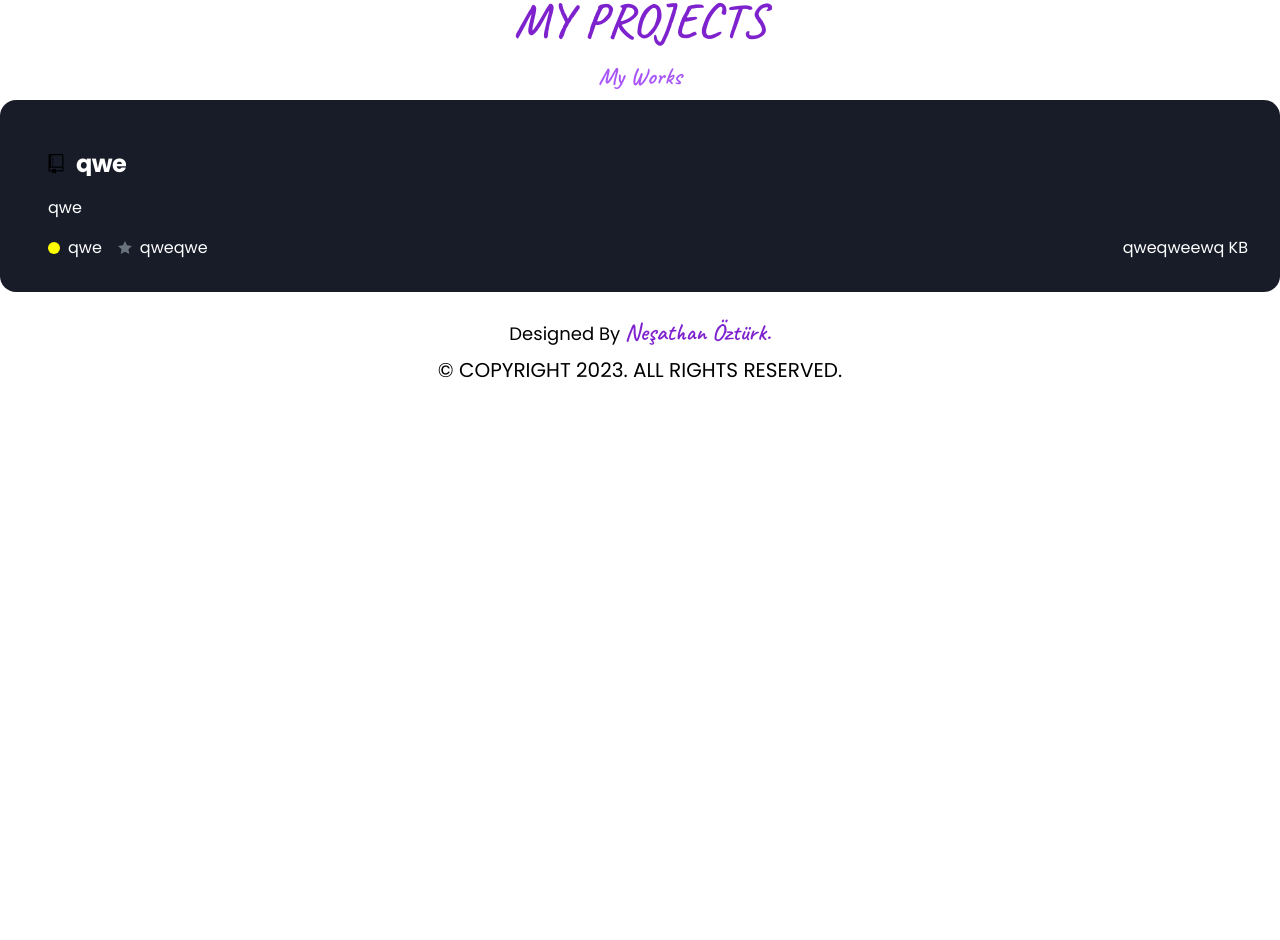
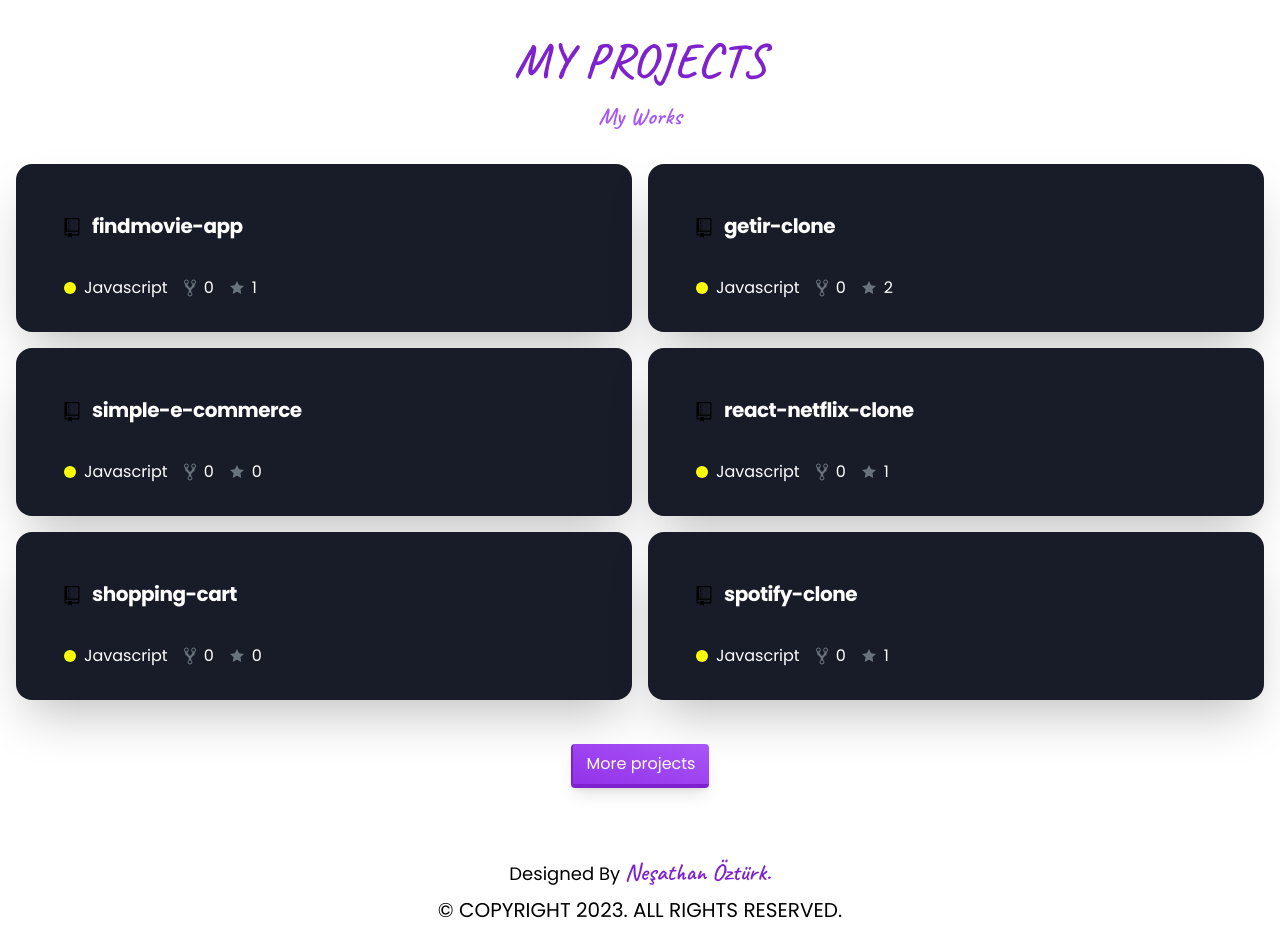
Before and after one commit to nesathanozturk/nesathanozturk, a React (Create React App) app: page / in a window 1280 px wide. Shown: the part 1324-2264 px from the top of the page. Before the commit the page ends 1724 px from the top, so only its background shows below. Built offline with nearby package versions, Linux system fonts and the light colour scheme.

Commit message:
feat: added more projects button

```diff
--- a/src/components/ProjectCard.jsx
+++ b/src/components/ProjectCard.jsx
@@ -1,6 +1,9 @@
-const ProjectCard = () => {
+const ProjectCard = ({ project }) => {
+  const { title, language, fork, star, link } = project;
+
   return (
-    <div className="github-card bg-[#171c28] text-[rgb(88, 96, 105)] text-white p-8 rounded-2xl curspor-pointer transition-all">
+    <a href={link}>
+      <div className="bg-[#171c28] hover:bg-[#1e2430] text-white p-8 rounded-2xl cursor-pointer transition-all shadow-2xl">
         <div className="flex items-center p-4">
           <svg
             aria-hidden="true"
@@ -15,11 +18,11 @@ const ProjectCard = () => {
               d="M4 9H3V8h1v1zm0-3H3v1h1V6zm0-2H3v1h1V4zm0-2H3v1h1V2zm8-1v12c0 .55-.45 1-1 1H6v2l-1.5-1.5L3 16v-2H1c-.55 0-1-.45-1-1V1c0-.55.45-1 1-1h10c.55 0 1 .45 1 1zm-1 10H1v2h2v-1h3v1h5v-2zm0-10H2v9h9V1z"
             ></path>
           </svg>
-        <p className="m-0 h-7 overflow-hidden tracking-tight font-bold text-2xl pl-2 mb-1 whitespace-nowrap">
-          qwe
+          <p className="m-0 h-7 overflow-hidden tracking-tight font-bold text-xl pl-2 mb-1 whitespace-nowrap">
+            {title}
           </p>
         </div>
-      <p className="pb-4 pl-4">qwe</p>
+        <p className="pb-4 pl-4"></p>
         <div className="flex justify-between">
           <div
             className="flex flex-1 gap-4
@@ -30,7 +33,24 @@ const ProjectCard = () => {
                 className="w-3 h-3 rounded-full mr-1"
                 style={{ backgroundColor: "yellow" }}
               ></div>
-            <p>qwe</p>
+              <p>{language}</p>
+            </span>
+            <span className="flex items-center gap-2">
+              <svg
+                aria-hidden="true"
+                className="flex flex-1"
+                height="20"
+                role="img"
+                viewBox="0 0 10 16"
+                width="12"
+                fill="rgb(106, 115, 125)"
+              >
+                <path
+                  fillRule="evenodd"
+                  d="M8 1a1.993 1.993 0 0 0-1 3.72V6L5 8 3 6V4.72A1.993 1.993 0 0 0 2 1a1.993 1.993 0 0 0-1 3.72V6.5l3 3v1.78A1.993 1.993 0 0 0 5 15a1.993 1.993 0 0 0 1-3.72V9.5l3-3V4.72A1.993 1.993 0 0 0 8 1zM2 4.2C1.34 4.2.8 3.65.8 3c0-.65.55-1.2 1.2-1.2.65 0 1.2.55 1.2 1.2 0 .65-.55 1.2-1.2 1.2zm3 10c-.66 0-1.2-.55-1.2-1.2 0-.65.55-1.2 1.2-1.2.65 0 1.2.55 1.2 1.2 0 .65-.55 1.2-1.2 1.2zm3-10c-.66 0-1.2-.55-1.2-1.2 0-.65.55-1.2 1.2-1.2.65 0 1.2.55 1.2 1.2 0 .65-.55 1.2-1.2 1.2z"
+                ></path>
+              </svg>
+              <p>{fork}</p>
             </span>
             <span className="flex items-center">
               <svg
@@ -47,14 +67,12 @@ const ProjectCard = () => {
                   d="M14 6l-4.9-.64L7 1 4.9 5.36 0 6l3.6 3.26L2.67 14 7 11.67 11.33 14l-.93-4.74L14 6z"
                 ></path>
               </svg>
-            <p className="pl-1">qweqwe</p>
+              <p className="pl-1">{star}</p>
             </span>
-        </div>
-        <div className="repo-right-stat">
-          <p>qweqweewq KB</p>
           </div>
         </div>
       </div>
+    </a>
   );
 };
 
--- a/src/components/Projects.jsx
+++ b/src/components/Projects.jsx
@@ -1,8 +1,9 @@
+import { projects } from "../utils/data";
 import ProjectCard from "./ProjectCard";
 
 const Projects = () => {
   return (
-    <section>
+    <section id="projects" className="my-10">
       <div className="w-full text-center">
         <h1 className="text-purple-700 font-caveat text-4xl md:text-5xl font-semibold uppercase py-2">
           My Projects
@@ -11,7 +12,21 @@ const Projects = () => {
           My Works
         </p>
       </div>
-      <ProjectCard />
+      <div className="mt-6 grid grid-cols-1 md:grid-cols-2 gap-4 px-4">
+        {projects.map((project) => (
+          <ProjectCard key={project.id} project={project} />
+        ))}
+      </div>
+      <div className="text-center mt-10">
+        <a
+          href="https://github.com/nesathanozturk?tab=repositories"
+          className="rounded relative inline-flex group items-center justify-center px-3.5 py-2 m-1 cursor-pointer border-b-4 border-l-2 active:border-purple-600 active:shadow-none shadow-lg bg-gradient-to-tr from-purple-600 to-purple-500 border-purple-700 text-white"
+        >
+          <span className="absolute w-0 h-0 transition-all duration-300 ease-out bg-white rounded-full group-hover:w-32 group-hover:h-32 opacity-10"></span>
+          More projects
+          <span className="relative"></span>
+        </a>
+      </div>
     </section>
   );
 };
--- a/src/utils/data.jsx
+++ b/src/utils/data.jsx
@@ -10,24 +10,48 @@ export const projects = [
     id: 1,
     title: "findmovie-app",
     language: "Javascript",
+    fork: 0,
     star: 1,
+    link: "https://github.com/nesathanozturk/findmovie-app",
   },
   {
     id: 2,
     title: "getir-clone",
     language: "Javascript",
+    fork: 0,
     star: 2,
+    link: "https://github.com/nesathanozturk/getir-clone",
   },
   {
     id: 3,
     title: "simple-e-commerce",
     language: "Javascript",
+    fork: 0,
     star: 0,
+    link: "https://github.com/nesathanozturk/getir-clone",
   },
   {
     id: 4,
     title: "react-netflix-clone",
     language: "Javascript",
+    fork: 0,
     star: 1,
+    link: "https://github.com/nesathanozturk/react-netflix-clone",
+  },
+  {
+    id: 5,
+    title: "shopping-cart",
+    language: "Javascript",
+    fork: 0,
+    star: 0,
+    link: "https://github.com/nesathanozturk/shopping-cart",
+  },
+  {
+    id: 6,
+    title: "spotify-clone",
+    language: "Javascript",
+    fork: 0,
+    star: 1,
+    link: "https://github.com/nesathanozturk/spotify-clone",
   },
 ];
```
Lines whose indentation alone changed are shown as unchanged.
